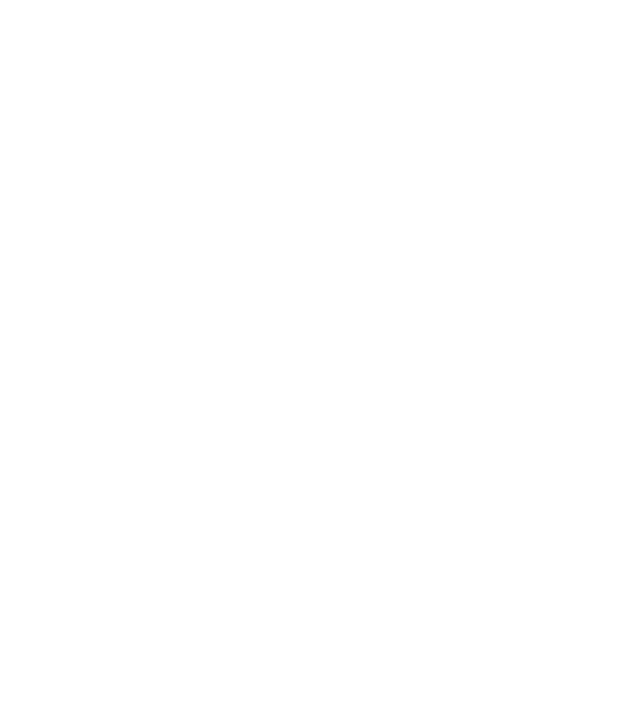
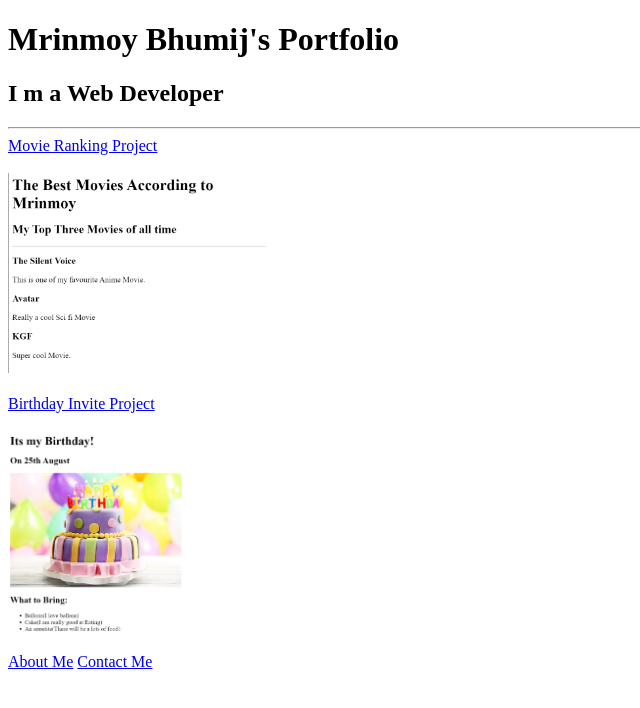
Before and after one commit to MrinmoyB2007/html.portfolio, a plain HTML site: page 4.3+HTML+Portfolio+Project/4.3 HTML Porfolio Project/index.html in a window 1280 px wide. Shown: the whole page, without its empty margins (0-640 px from the left). Drawn offline with Linux system fonts and the light colour scheme.

Commit message:
Add files via upload

```diff
--- a/4.3+HTML+Portfolio+Project/4.3 HTML Porfolio Project/index.html
+++ b/4.3+HTML+Portfolio+Project/4.3 HTML Porfolio Project/index.html
@@ -13,3 +13,22 @@ HINT for TODO 6: You can use the height attribute set to 200 to make the image s
 https://developer.mozilla.org/en-US/docs/Web/HTML/Element/img#attr-height -->
 
 <!-- TODO 7: Add the Contact Me and About Me page links -->
+ <!DOCTYPE html>
+ <html lang="en">
+ <head>
+    <meta charset="UTF-8">
+    <meta name="viewport" content="width=device-width, initial-scale=1.0">
+    <title>Mrinmoy</title>
+ </head>
+ <body>
+    <h1>Mrinmoy Bhumij's Portfolio</h1>
+    <h2>I m a Web Developer</h2>
+    <hr/>
+    <a href="./public/movie-ranking.html">Movie Ranking Project</a><br><br>
+    <img src="./assets/images/my-movie-ranking.png" height="200" /><br><br>
+    <a href="./public/birthday-invite.html">Birthday Invite Project</a><br><br>
+    <img src="./assets/images/my-birthday-invite.png" height="200"/><br><br>
+    <a href="./public/about.html">About Me</a>
+    <a href="./public/contact.html">Contact Me</a>
+ </body>
+ </html>
```
